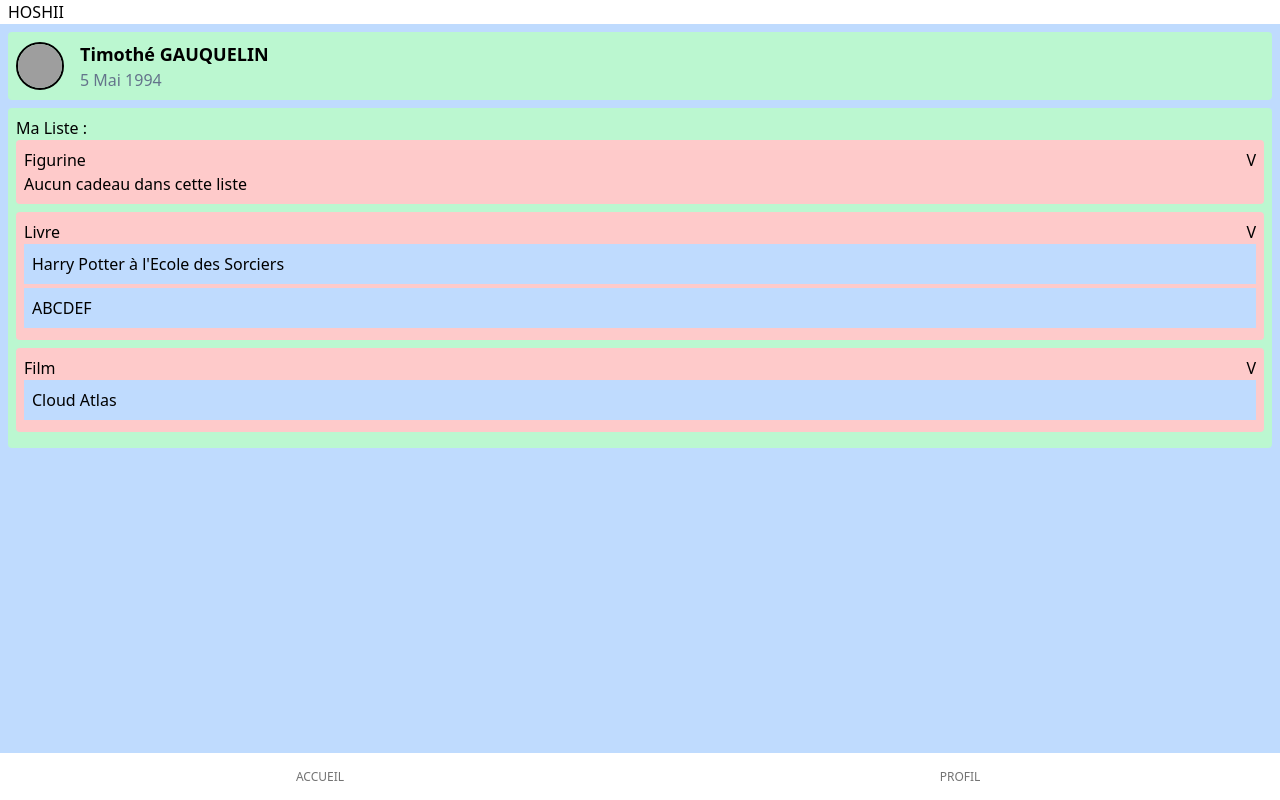
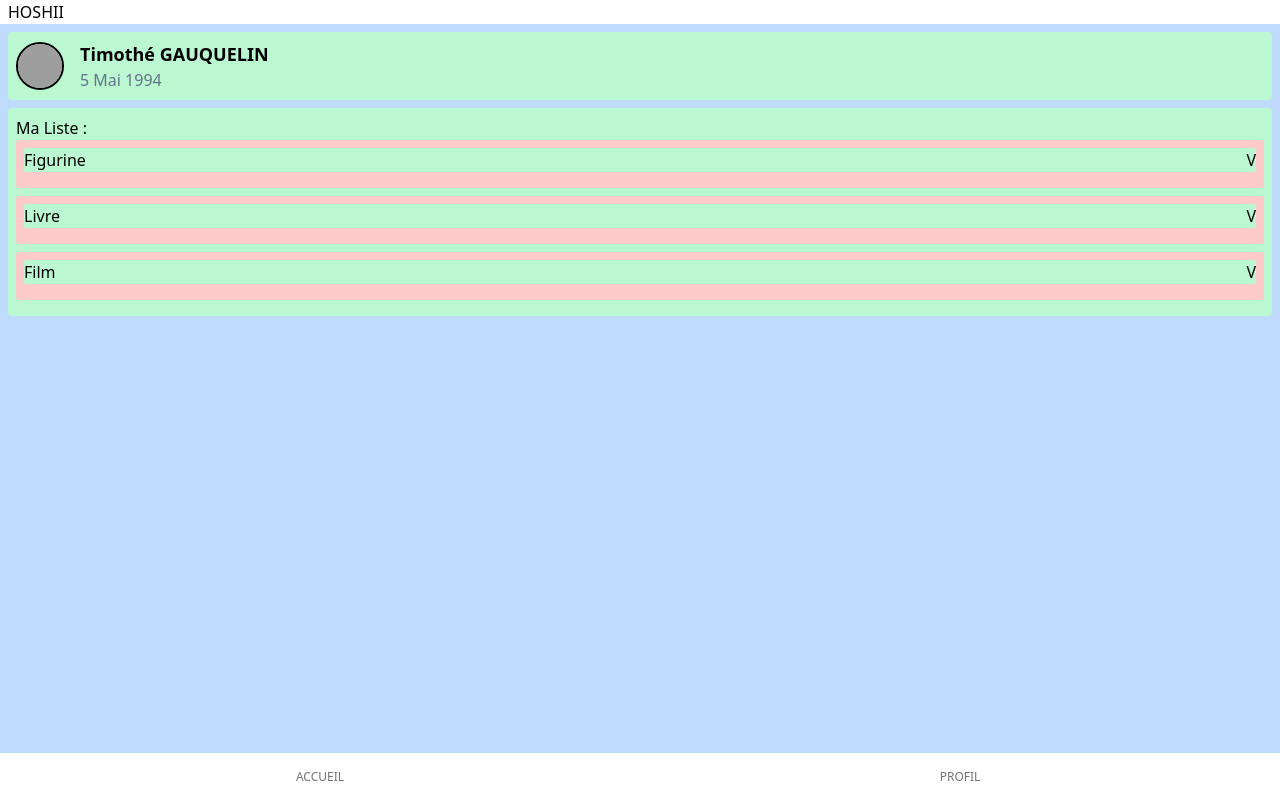
Before and after one commit to TimotheGauquelin/hoshii-front, a Vue app: page /profil/1 in a window 1280 px wide. Built offline with nearby package versions, Linux system fonts and the light colour scheme; grey boxes are pictures that could not be loaded; the HTML template or start-up script is replaced by a standard one.

Commit message:
[FIX][TG] - Fixed PresentList Component to be able to display their submenu one by one

```diff
--- a/src/components/present-list/PresentList.component.vue
+++ b/src/components/present-list/PresentList.component.vue
@@ -1,17 +1,25 @@
 <script setup>
 
+    import { ref } from "vue"
+
     const props = defineProps({
-        presentList: Array,
+        list: Object,
     })
+
+    const isDisplayed = ref(false)
+
+    const displayList = () => {
+        isDisplayed.value = !isDisplayed.value
+    }
 
 </script>
 
 <template lang="">
-    <div v-for="list of presentList" class="mb-2 p-2 rounded bg-red-200">
-            <div class="flex justify-between">
+            <div class="flex justify-between bg-green-200 mb-2">
                 <p>{{ list.listName }}</p>
-                <p>V</p>
+                <p @click="displayList">V</p>
             </div>
+            <div v-if="isDisplayed" class="bg-gray-300 p-1">
                 <div class="bg-blue-200 mb-1 p-2" v-for="present of list.presents" v-if="list.presents.length > 0">
                     <div  >
                         <p>{{ present.name }}</p>
--- a/src/views/ProfilView.vue
+++ b/src/views/ProfilView.vue
@@ -9,6 +9,9 @@
     <UserCard name="Timothé GAUQUELIN" birthday="5 Mai 1994"/>
     <div class="mt-2 p-2 bg-green-200 rounded ">
         <p>Ma Liste :</p>
-        <PresentList :presentList="listPresent" />
+        <div v-for="list of listPresent" class="mb-2 p-2 rounded bg-red-200">
+            <PresentList :list="list" />
+        </div>
     </div>
+
 </template>
```
Lines whose indentation alone changed are shown as unchanged.
